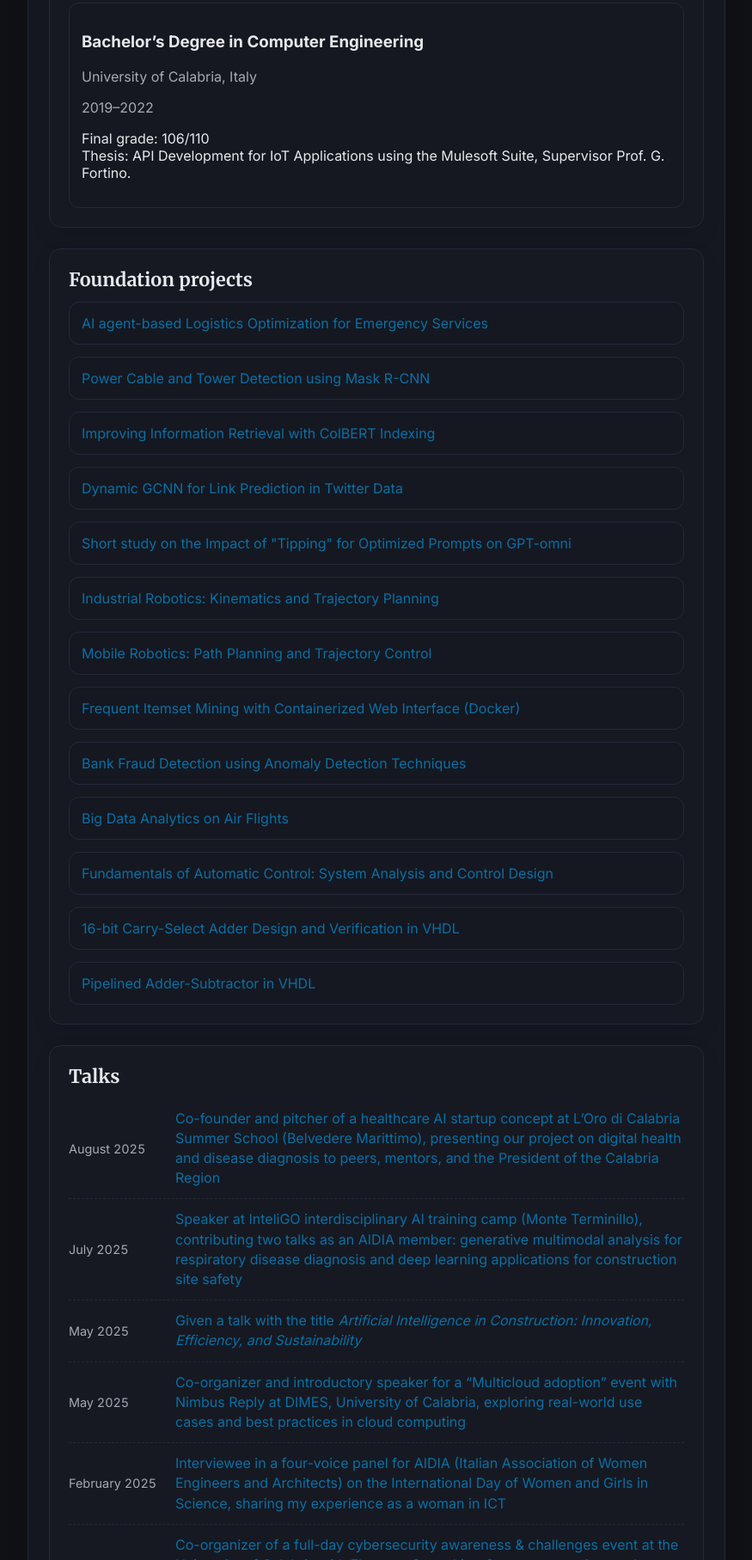
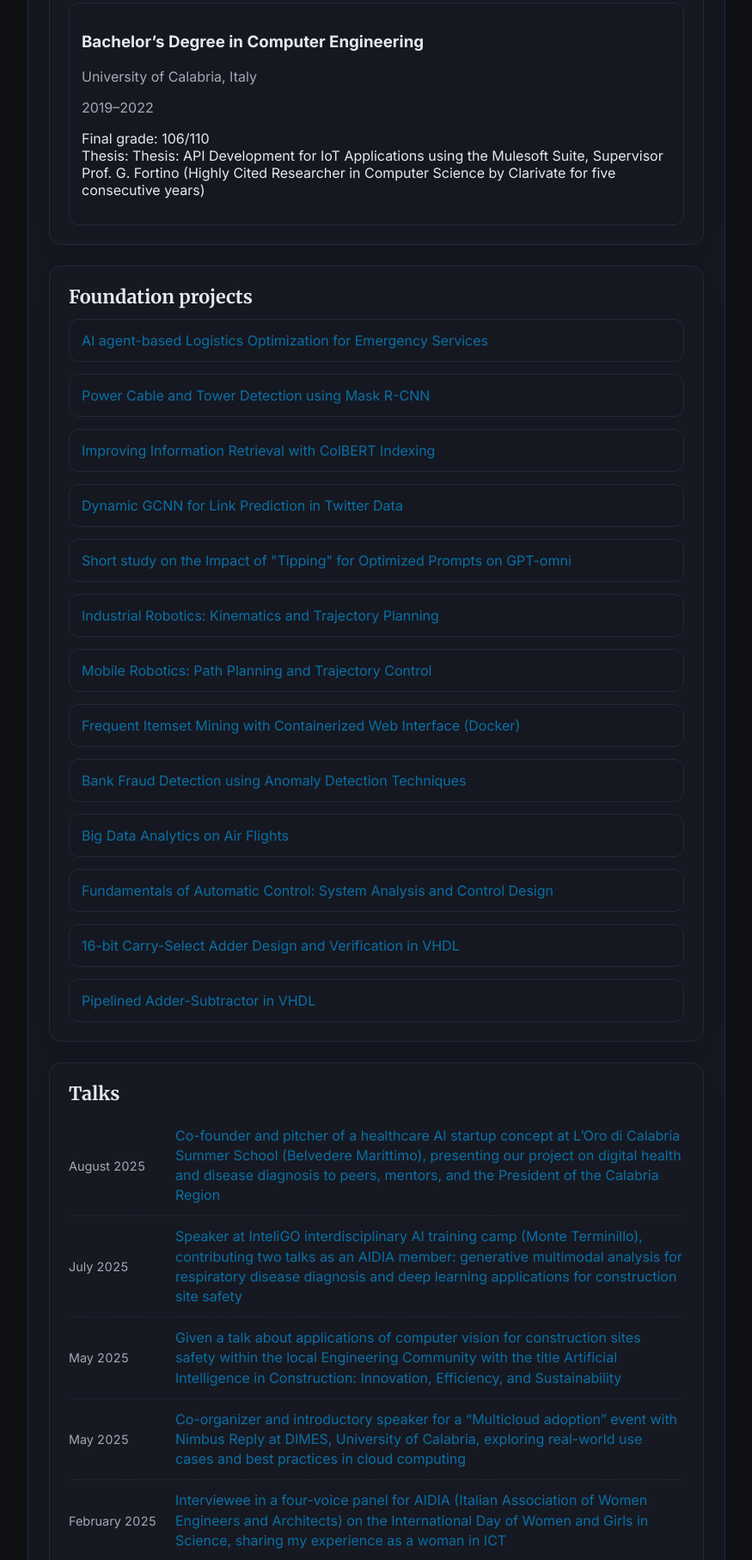
Before and after one commit to gaiabertolino/gaiabertolino.github.io, a plain HTML site: page index.html in a window 1280 px wide. Shown: the part 2200-4015 px from the top of the page at 86% size, without its empty margins (366-1241 px from the left). Drawn offline with Linux system fonts and the light colour scheme.

Commit message:
Updating the cv and the html

```diff
--- a/index.html
+++ b/index.html
@@ -226,7 +226,7 @@
               <h3>Bachelor’s Degree in Computer Engineering</h3>
               <p class="muted">University of Calabria, Italy</p>
               <p class="muted" style="margin-top:4px;">2019–2022</p>
-              <p>Final grade: 106/110<br>Thesis: API Development for IoT Applications using the Mulesoft Suite, Supervisor Prof. G. Fortino.</p>
+              <p>Final grade: 106/110<br>Thesis: Thesis: API Development for IoT Applications using the Mulesoft Suite, Supervisor Prof. G. Fortino (Highly Cited Researcher in Computer Science by Clarivate for five consecutive years)</p>
               <!-- <p>Major projects:
                 <ul>
                   <li>VHDL-Based Design and Testing of a 16-Bit Carry Select Adder</li>
@@ -276,7 +276,7 @@
             </li>
             <li>
               <time datetime="2025-10-01">May 2025</time>
-              <a href="https://www.linkedin.com/posts/gaia-assunta-bertolino_alcuni-scatti-dal-seminario-intelligenza-activity-7326334330056630272-Ulr8?utm_source=share&utm_medium=member_desktop&rcm=ACoAAC0iSYkBv739Pr22bxGLlPAE8XURnHEOs_M">Given a talk with the title <em>Artificial Intelligence in Construction: Innovation, Efficiency, and Sustainability</em></a>
+              <a href="https://www.linkedin.com/posts/gaia-assunta-bertolino_alcuni-scatti-dal-seminario-intelligenza-activity-7326334330056630272-Ulr8?utm_source=share&utm_medium=member_desktop&rcm=ACoAAC0iSYkBv739Pr22bxGLlPAE8XURnHEOs_M">Given a talk about applications of computer vision for construction sites safety within the local Engineering Community with the title Artificial Intelligence in Construction: Innovation, Efficiency, and Sustainability</a>
             </li>
             <li>
               <time datetime="2025-10-01">May 2025</time>
```
Also changed, not shown: 1 other file.
